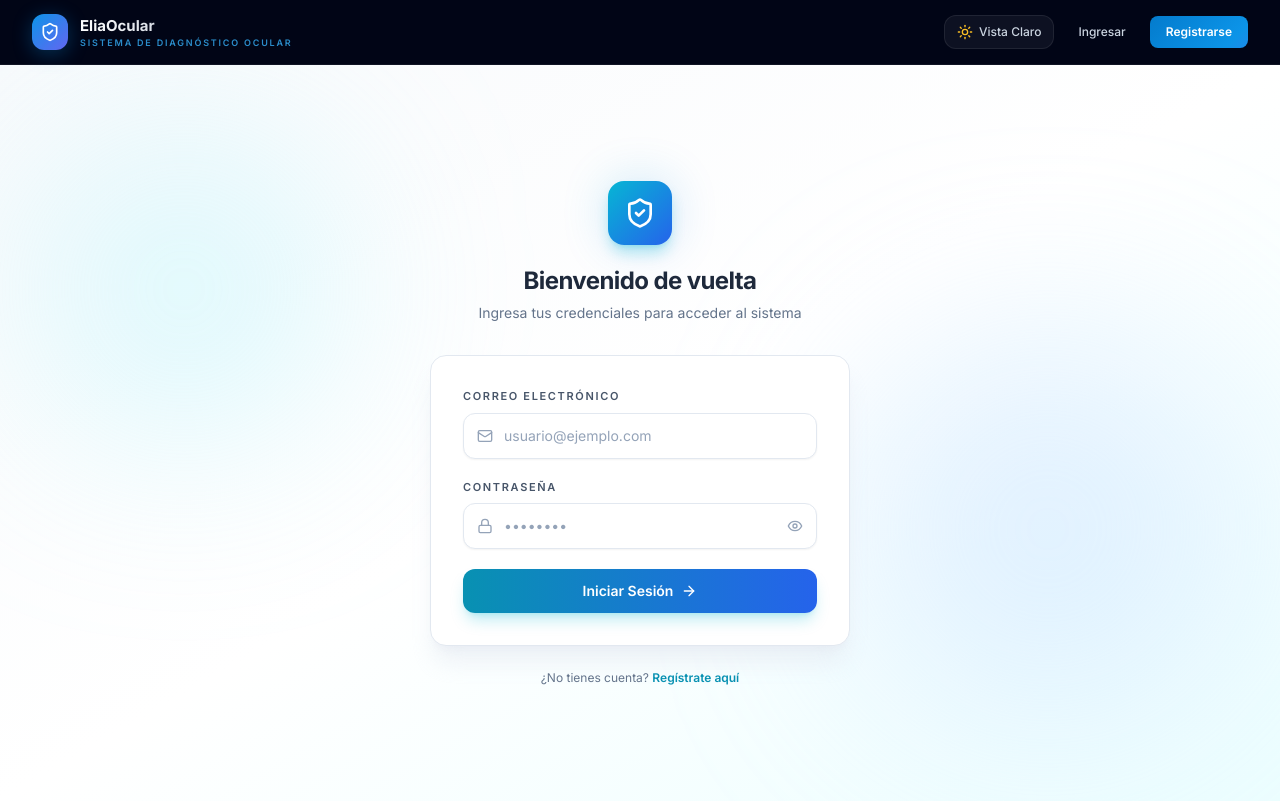
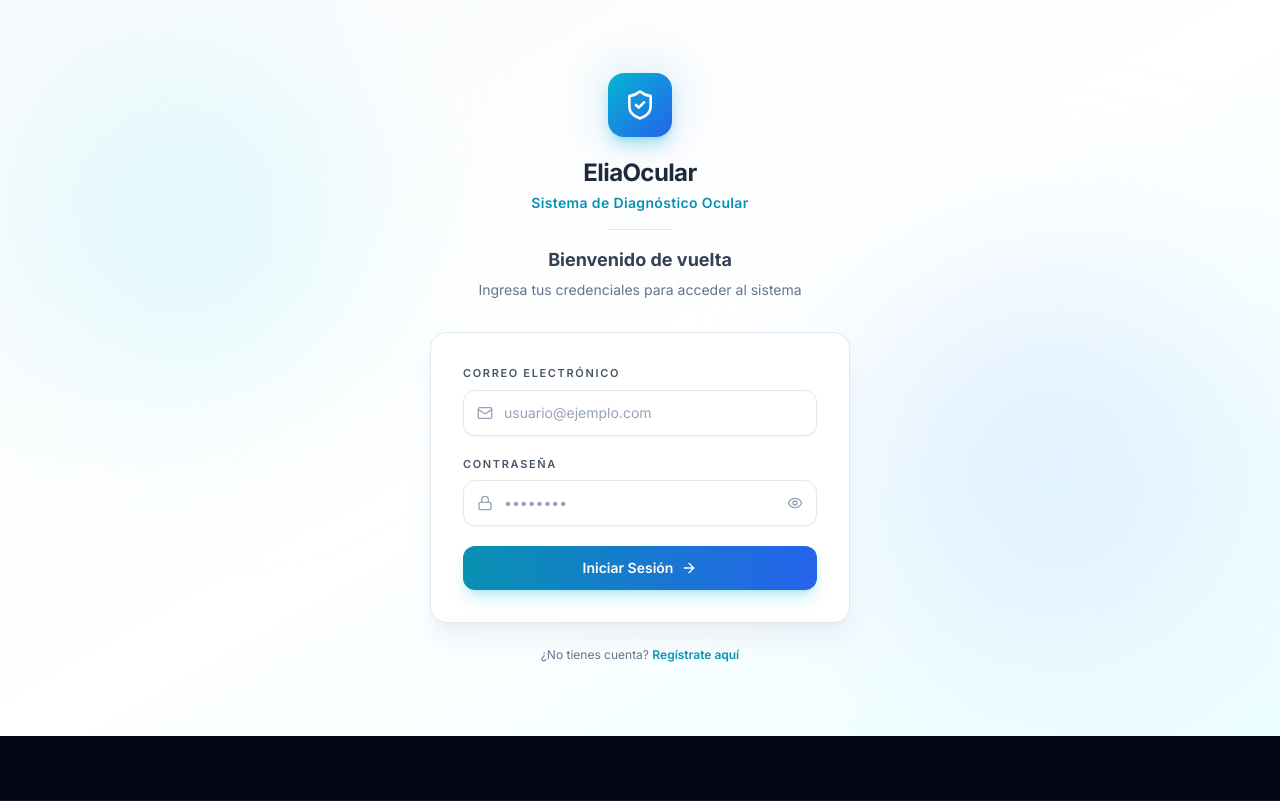
Before and after one commit to edilfonsomunoz/elia_ocular, a React (Vite) app in the folder frontend/: page /login in a window 1280 px wide. Built offline with nearby package versions, Linux system fonts and the light colour scheme; no server answers.

Commit message:
feat(login): ocultar navbar en login/registro y mostrar marca EliaOcular a la altura del titulo

```diff
--- a/frontend/src/App.jsx
+++ b/frontend/src/App.jsx
@@ -1,5 +1,5 @@
 import React from 'react';
-import { Routes, Route, Navigate } from 'react-router-dom';
+import { Routes, Route, Navigate, useLocation } from 'react-router-dom';
 import Navbar from './components/Navbar';
 import ProtectedRoute from './components/ProtectedRoute';
 import Login from './pages/Login';
@@ -26,9 +26,12 @@ import MedicalDashboard from './pages/medical/MedicalDashboard';
 import MedicalResults from './pages/medical/MedicalResults';
 
 function App() {
+  const location = useLocation();
+  const hideNavbar = location.pathname === '/login' || location.pathname === '/register';
+
   return (
     <div className="min-h-screen bg-slate-950 text-slate-100 dark:bg-slate-950 dark:text-slate-100 flex flex-col font-sans transition-colors duration-300">
-      <Navbar />
+      {!hideNavbar && <Navbar />}
       <main className="flex-grow">
         <Routes>
           <Route path="/login" element={<Login />} />
--- a/frontend/src/pages/Login.jsx
+++ b/frontend/src/pages/Login.jsx
@@ -54,7 +54,14 @@ const Login = () => {
               <ShieldCheck className="w-8 h-8 text-white" />
             </div>
           </div>
-          <h1 className="text-2xl font-bold text-slate-800 tracking-tight">Bienvenido de vuelta</h1>
+          <h1 className="text-2xl font-bold text-slate-800 tracking-tight">EliaOcular</h1>
+          <p className="text-sm font-semibold text-cyan-600 mt-1 tracking-wide">
+            Sistema de Diagnóstico Ocular
+          </p>
+          <div className="my-4 flex items-center justify-center">
+            <div className="w-16 h-px bg-slate-200" />
+          </div>
+          <h2 className="text-lg font-bold text-slate-700">Bienvenido de vuelta</h2>
           <p className="text-sm text-slate-500 mt-1.5">
             Ingresa tus credenciales para acceder al sistema
           </p>
```
